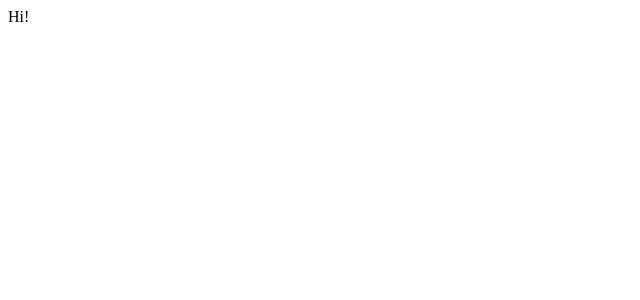
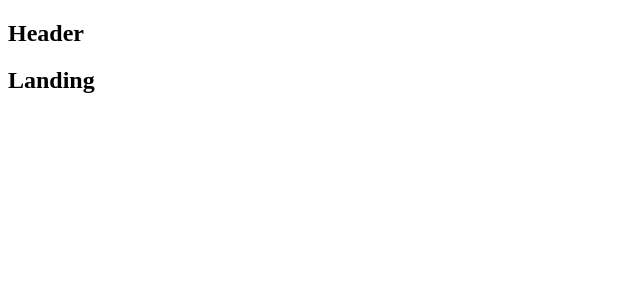
Before and after one commit to pridev13/emaily, a React (Create React App) app in the folder client/: page / in a window 1280 px wide. Shown: the top 300 px of the page, without its empty margins (0-640 px from the left). Built offline with nearby package versions, Linux system fonts and the light colour scheme; the HTML template or start-up script is replaced by a standard one.

Commit message:
Added dummy components to routes

```diff
--- a/client/src/components/App.js
+++ b/client/src/components/App.js
@@ -1,7 +1,24 @@
 import React from 'react';
+import {BrowserRouter, Route} from 'react-router-dom';
+
+const Header = () => <h2>Header</h2>;
+const Dashboard = () => <h2>Dashboard</h2>;
+const SurveyNew = () => <h2>SurveyNew</h2>;
+const Landing = () => <h2>Landing</h2>;
 
 const App = () => {
-	return <div>Hi!</div>;
+	return (
+		<div>
+			<BrowserRouter>
+				<React.Fragment>
+          <Header />
+					<Route exact path="/" component={Landing} />
+					<Route exact path="/surveys" component={Dashboard} />
+					<Route exact path="/surveys/new" component={SurveyNew} />
+				</React.Fragment>
+			</BrowserRouter>
+		</div>
+	);
 };
 
 export default App;
--- a/client/src/index.js
+++ b/client/src/index.js
@@ -1,12 +1,14 @@
 import React from 'react';
 import ReactDOM from 'react-dom';
 import {Provider} from 'react-redux';
-import {createStore, applyMiddleware} from 'redux';
+import {createStore, applyMiddleware, compose} from 'redux';
 
 import App from './components/App';
 import reducers from './reducers';
 
-const store = createStore(reducers, {}, applyMiddleware());
+const composeEnhancers = (process.env.NODE_ENV === 'development' ? window.__REDUX_DEVTOOLS_EXTENSION_COMPOSE__ : null || compose);
+
+const store = createStore(reducers, {}, composeEnhancers(applyMiddleware()));
 
 ReactDOM.render(
 	<Provider store={store}>
```
